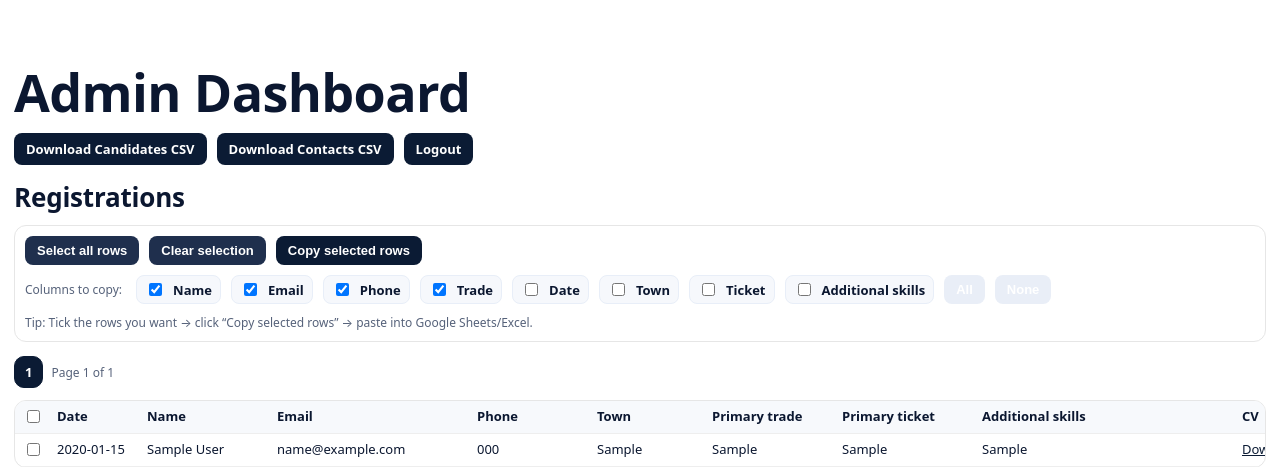
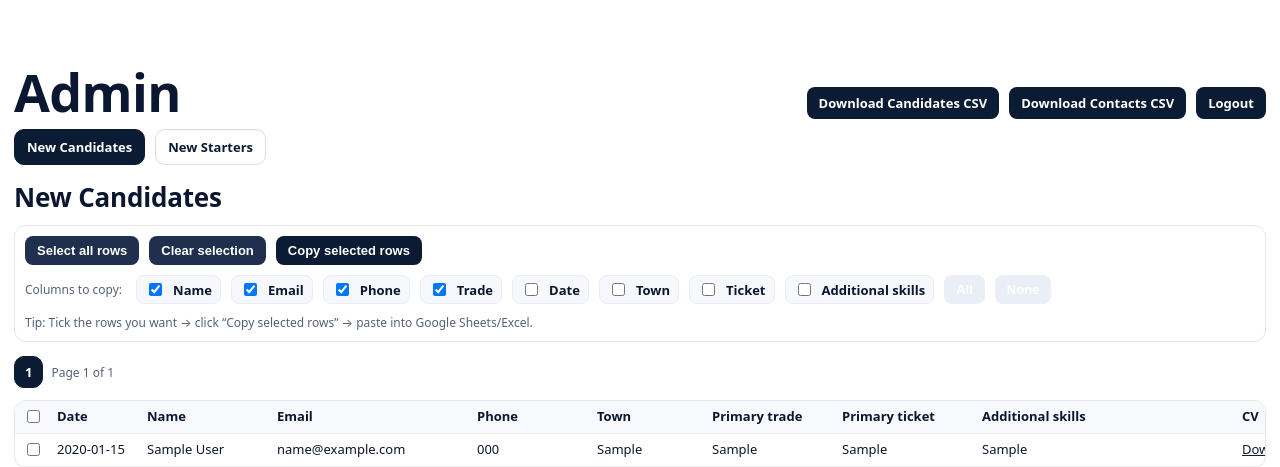
Before and after one commit to VladLevinte/valerec-site, a Flask app: page /admin in a window 1280 px wide. Shown: the part 73-540 px from the top of the page. Run offline with Flask 3, Linux system fonts and the light colour scheme; the visitor is signed in with stand-in values (Sample User, id 1); tables that the repository leaves empty hold one stand-in row (values such as "Sample post").

Commit message:
Update admin.html

```diff
--- a/templates/admin.html
+++ b/templates/admin.html
@@ -39,14 +28,30 @@ html, body { max-width: 100%; overflow-x: hidden; }
 .btn:hover{ opacity: .88; }
 .btn.secondary{ background: #1f2f4d; }
 .btn.light{ background: #e9eef7; color:#0b1b34; }
-.btn.light:hover{ opacity: .95; }
 
-/* Header and toolbars */
-.top-actions{
+.top-actions{ display:flex; flex-wrap:wrap; gap:10px; margin: 14px 0 10px; }
+
+.tabs{
   display:flex;
+  gap:10px;
   flex-wrap:wrap;
-  gap:10px;
-  margin: 14px 0 10px;
+  margin: 10px 0 14px;
+}
+.tab{
+  padding: 8px 12px;
+  border-radius: 10px;
+  border: 1px solid #d8deea;
+  background: #fff;
+  text-decoration:none;
+  font-weight:800;
+  font-size:13px;
+  color:#0b1b34;
+}
+.tab:hover{ background:#f2f6ff; }
+.tab.active{
+  background:#0b1b34;
+  color:#fff;
+  border-color:#0b1b34;
 }
 
 .copy-toolbar{
@@ -152,50 +133,50 @@ html, body { max-width: 100%; overflow-x: hidden; }
 .col-town{ width: 115px; }
 .col-trade{ width: 130px; }
 .col-ticket{ width: 140px; }
-.col-additional{ width: 260px; } /* make additional skills readable */
-.col-cv{ width: 90px; }
-.col-tickets{ width: 140px; } /* slightly wider for multiple ticket links */
+.col-additional{ width: 260px; }
+.col-cv{ width: 100px; }
+.col-tickets{ width: 170px; }
 
-/* Links inside table */
-.table-link{
-  color: #0b1b34;
-  text-decoration: underline;
-}
+.table-link{ color:#0b1b34; text-decoration: underline; }
 .table-link:hover{ opacity: .85; }
 
-/* NEW: ticket links layout */
-.ticket-links{
-  display: flex;
-  flex-direction: column;
-  gap: 4px;
-}
-.ticket-links a{
-  white-space: nowrap;
-}
-
-/* On smaller screens, table still wraps and stays inside.
-   We DO NOT hide download buttons or additional skills here. */
-@media (max-width: 900px){
-  .admin-table{ font-size: 12.5px; }
-  .admin-table th, .admin-table td{ padding: 6px 6px; }
-  .col-additional{ width: 220px; }
+.badge{
+  display:inline-block;
+  padding: 4px 8px;
+  border-radius: 999px;
+  background:#eef3ff;
+  border:1px solid #d8e4ff;
+  font-size:12px;
+  font-weight:800;
+  color:#0b1b34;
+  margin-right:6px;
+  margin-bottom:6px;
 }
 </style>
 
 <div class="admin-wrapper">
   <div class="admin-inner">
 
-    <h1 style="margin:0 0 8px;">Admin Dashboard</h1>
-
-    <div class="top-actions">
+    <div style="display:flex; align-items:flex-end; justify-content:space-between; gap:12px; flex-wrap:wrap;">
+      <h1 style="margin:0;">Admin</h1>
+      <div class="top-actions" style="margin:0;">
         <a class="btn" href="{{ url_for('export_candidates_csv') }}">Download Candidates CSV</a>
         <a class="btn" href="{{ url_for('export_contacts_csv') }}">Download Contacts CSV</a>
         <a class="btn" href="{{ url_for('admin_logout') }}">Logout</a>
       </div>
+    </div>
 
-    <h2 style="margin: 14px 0 6px;">Registrations</h2>
+    <!-- Tabs -->
+    <div class="tabs">
+      <a class="tab {% if view == 'candidates' %}active{% endif %}" href="{{ url_for('admin_dashboard', view='candidates', page=1) }}">New Candidates</a>
+      <a class="tab {% if view == 'starters' %}active{% endif %}" href="{{ url_for('admin_dashboard', view='starters', page=1) }}">New Starters</a>
+    </div>
 
-    <!-- Copy controls -->
+    <!-- ===================== NEW CANDIDATES ===================== -->
+    {% if view == 'candidates' %}
+      <h2 style="margin: 0 0 6px;">New Candidates</h2>
+
+      <!-- Copy controls (unchanged behaviour) -->
       <div class="copy-toolbar">
         <div class="row">
           <button class="btn secondary" id="selectAllBtn" type="button">Select all rows</button>
@@ -223,19 +203,17 @@ html, body { max-width: 100%; overflow-x: hidden; }
         </div>
 
         <div class="row">
-        <span class="small-note">
-          Tip: Tick the rows you want → click “Copy selected rows” → paste into Google Sheets/Excel.
-        </span>
+          <span class="small-note">Tip: Tick the rows you want → click “Copy selected rows” → paste into Google Sheets/Excel.</span>
         </div>
       </div>
 
-    <!-- Pagination Top -->
+      <!-- Pagination -->
       <div class="pagination">
         {% for p in range(1, total_pages + 1) %}
           {% if p == page %}
             <span class="page-pill active">{{ p }}</span>
           {% else %}
-          <a class="page-pill" href="{{ url_for('admin_dashboard', page=p) }}">{{ p }}</a>
+            <a class="page-pill" href="{{ url_for('admin_dashboard', view='candidates', page=p) }}">{{ p }}</a>
           {% endif %}
         {% endfor %}
         <span class="small-note">Page {{ page }} of {{ total_pages }}</span>
@@ -305,18 +273,14 @@ html, body { max-width: 100%; overflow-x: hidden; }
         </table>
       </div>
 
-    <!-- Pagination Bottom -->
       <div class="pagination" style="margin-top: 14px;">
         {% for p in range(1, total_pages + 1) %}
           {% if p == page %}
             <span class="page-pill active">{{ p }}</span>
           {% else %}
-          <a class="page-pill" href="{{ url_for('admin_dashboard', page=p) }}">{{ p }}</a>
+            <a class="page-pill" href="{{ url_for('admin_dashboard', view='candidates', page=p) }}">{{ p }}</a>
           {% endif %}
         {% endfor %}
-    </div>
-
-  </div>
       </div>
 
       <script>
@@ -415,10 +370,8 @@ html, body { max-width: 100%; overflow-x: hidden; }
             lines.push(cells.join('\t'));
           }
 
-    const tsv = lines.join('\n');
-
           try{
-      const ok = await copyToClipboard(tsv);
+            const ok = await copyToClipboard(lines.join('\n'));
             setStatus(ok ? `Copied ${selectedRows.length} row(s) ✓` : 'Copy failed.');
           } catch(e){
             setStatus('Copy failed.');
@@ -427,4 +380,90 @@ html, body { max-width: 100%; overflow-x: hidden; }
       })();
       </script>
 
+    {% endif %}
+
+    <!-- ===================== NEW STARTERS ===================== -->
+    {% if view == 'starters' %}
+      <h2 style="margin: 0 0 6px;">New Starters</h2>
+
+      <div class="pagination">
+        {% for p in range(1, total_pages + 1) %}
+          {% if p == page %}
+            <span class="page-pill active">{{ p }}</span>
+          {% else %}
+            <a class="page-pill" href="{{ url_for('admin_dashboard', view='starters', page=p) }}">{{ p }}</a>
+          {% endif %}
+        {% endfor %}
+        <span class="small-note">Page {{ page }} of {{ total_pages }}</span>
+      </div>
+
+      <div class="table-wrap">
+        <table class="admin-table">
+          <thead>
+            <tr>
+              <th class="col-date">Date</th>
+              <th class="col-name">Name</th>
+              <th class="col-email">Email</th>
+              <th class="col-phone">Phone</th>
+              <th class="col-town">Town</th>
+              <th class="col-trade">Trade</th>
+              <th class="col-ticket">Tickets</th>
+              <th style="width:120px;">UTR</th>
+              <th style="width:160px;">NI Number</th>
+              <th style="width:120px;">Sort Code</th>
+              <th style="width:140px;">Account No.</th>
+              <th style="width:120px;">ID Doc</th>
+              <th style="width:170px;">Files</th>
+            </tr>
+          </thead>
+          <tbody>
+            {% for s in starters %}
+            <tr>
+              <td>{{ s["created_date"] }}</td>
+              <td>{{ s["first_name"] }} {{ s["last_name"] }}</td>
+              <td>{{ s["email"] }}</td>
+              <td>{{ s["phone"] }}</td>
+              <td>{{ s["town"] }}</td>
+              <td>{{ s["primary_trade"] }}</td>
+              <td>{{ s["primary_ticket"] }}</td>
+              <td>{{ s["utr"] or "—" }}</td>
+              <td>{{ s["national_insurance"] }}</td>
+              <td>{{ s["sort_code"] }}</td>
+              <td>{{ s["account_number"] }}</td>
+              <td>
+                {% if s["id_document_filename"] %}
+                  <a class="table-link" href="{{ url_for('admin_download', filename=s['id_document_filename']) }}">Download</a>
+                {% else %}
+                  —
+                {% endif %}
+              </td>
+              <td>
+                {% if s["tickets_files"] and s["tickets_files"]|length > 0 %}
+                  {% for f in s["tickets_files"] %}
+                    <a class="table-link" href="{{ url_for('admin_download', filename=f) }}">Ticket {{ loop.index }}</a>{% if not loop.last %}<br>{% endif %}
+                  {% endfor %}
+                {% else %}
+                  —
+                {% endif %}
+              </td>
+            </tr>
+            {% endfor %}
+          </tbody>
+        </table>
+      </div>
+
+      <div class="pagination" style="margin-top: 14px;">
+        {% for p in range(1, total_pages + 1) %}
+          {% if p == page %}
+            <span class="page-pill active">{{ p }}</span>
+          {% else %}
+            <a class="page-pill" href="{{ url_for('admin_dashboard', view='starters', page=p) }}">{{ p }}</a>
+          {% endif %}
+        {% endfor %}
+      </div>
+    {% endif %}
+
+  </div>
+</div>
+
 {% endblock %}
```
Also changed, not shown: other parts of templates/admin.html (+15 -70 lines). Lines whose indentation alone changed are shown as unchanged.
